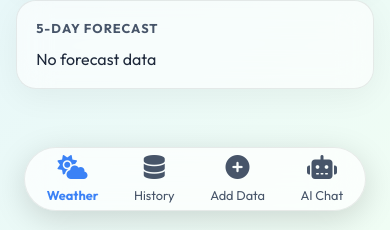
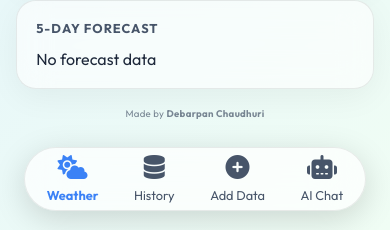
Before and after one commit to debarpan2006/ai-weather-app, a Python web app: template templates/index.html in a window 390 px wide. Shown: the part 614-844 px from the top of the page. Run offline with Jinja, Linux system fonts and the light colour scheme; the template is opened without the code that fills it, so the values that code supplies are empty.

Commit message:
Show 'Made by Debarpan Chaudhuri' above pill on mobile, synced with scroll hide

```diff
--- a/static/script.js
+++ b/static/script.js
@@ -17,30 +17,35 @@ document.addEventListener('DOMContentLoaded', () => {
 
     // --- AUTO-HIDE BOTTOM PILL ON SCROLL ---
     const sidebar = document.querySelector('.sidebar');
+    const devCredit = document.querySelector('.dev-credit');
     let lastScrollY = 0;
     let scrollTimer = null;
+
+    function setNavVisible(visible) {
+        if (visible) {
+            sidebar.classList.remove('sidebar--hidden');
+            if (devCredit) devCredit.style.opacity = '0.7';
+        } else {
+            sidebar.classList.add('sidebar--hidden');
+            if (devCredit) devCredit.style.opacity = '0';
+        }
+    }
 
     function attachScrollHide(page) {
         page.addEventListener('scroll', () => {
             const currentY = page.scrollTop;
             if (currentY > lastScrollY && currentY > 40) {
-                // Scrolling down — hide pill
-                sidebar.classList.add('sidebar--hidden');
+                setNavVisible(false);
             } else {
-                // Scrolling up — show pill
-                sidebar.classList.remove('sidebar--hidden');
+                setNavVisible(true);
             }
             lastScrollY = currentY;
 
-            // Auto-show after user stops scrolling for 1.5s
             clearTimeout(scrollTimer);
-            scrollTimer = setTimeout(() => {
-                sidebar.classList.remove('sidebar--hidden');
-            }, 1500);
+            scrollTimer = setTimeout(() => setNavVisible(true), 1500);
         }, { passive: true });
     }
 
-    // Attach to all pages
     pages.forEach(p => attachScrollHide(p));
 
 
--- a/static/style.css
+++ b/static/style.css
@@ -131,9 +131,21 @@ body.theme-night {
     transform: translateY(-2px);
 }
 
-/* Developer credit — hidden inside floating pill on mobile */
+/* Developer credit — floats above the pill on mobile */
 .dev-credit {
-    display: none;
+    position: fixed;
+    bottom: calc(64px + 1.2rem + 0.5rem); /* just above the pill */
+    left: 50%;
+    transform: translateX(-50%);
+    font-size: 0.6rem;
+    color: var(--text-muted);
+    white-space: nowrap;
+    pointer-events: none;
+    opacity: 0.7;
+    letter-spacing: 0.3px;
+    transition: opacity 0.3s;
+    z-index: 199;
+    text-align: center;
 }
 
 .nav-links li.active {
--- a/templates/index.html
+++ b/templates/index.html
@@ -38,7 +38,7 @@
                     <span>AI Chat</span>
                 </li>
             </ul>
-            <div class="dev-credit">Made by<br><strong>Debarpan</strong></div>
+            <div class="dev-credit">Made by <strong>Debarpan Chaudhuri</strong></div>
         </nav>
 
         <!-- Main Content Area -->
```
